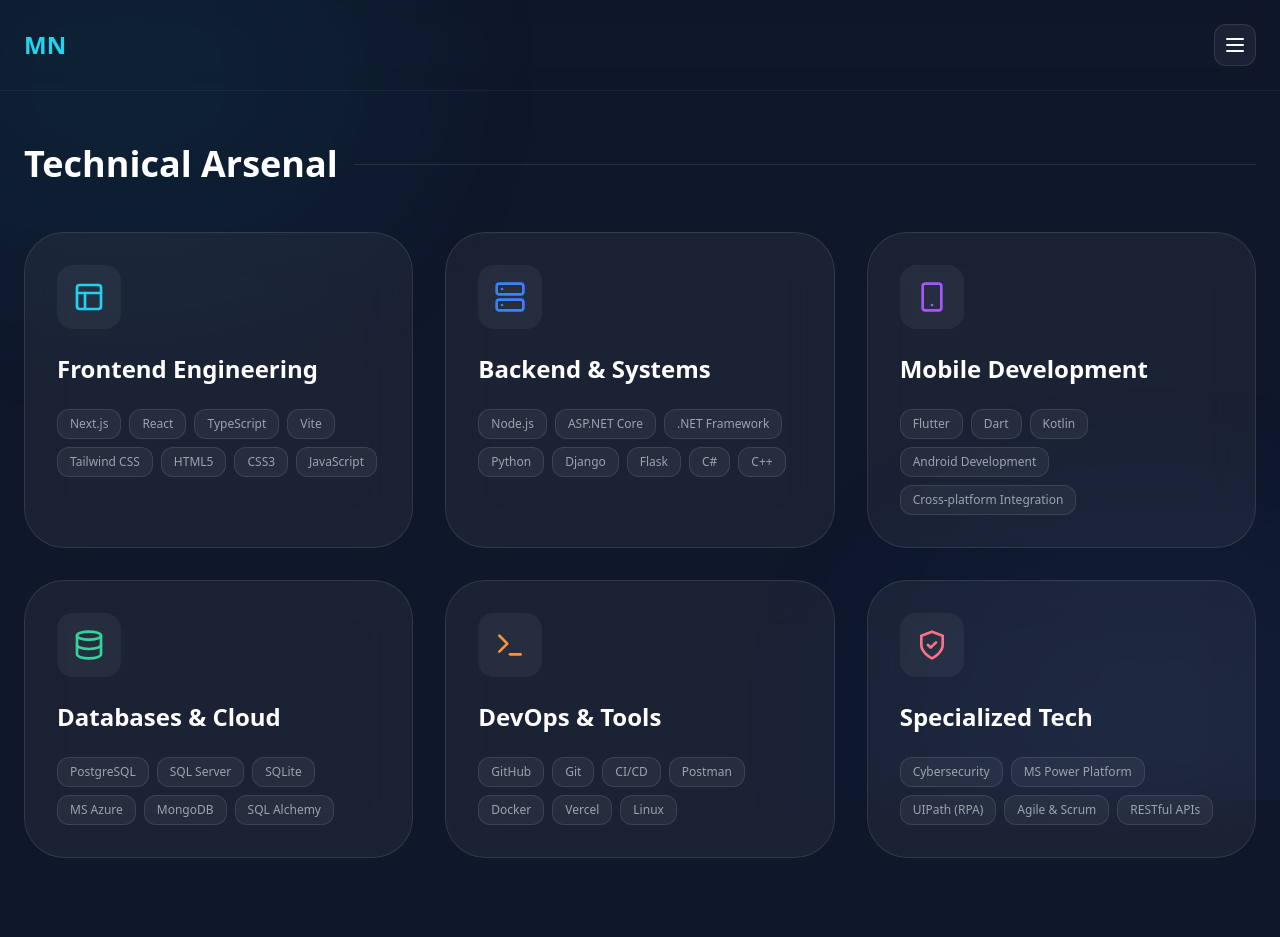
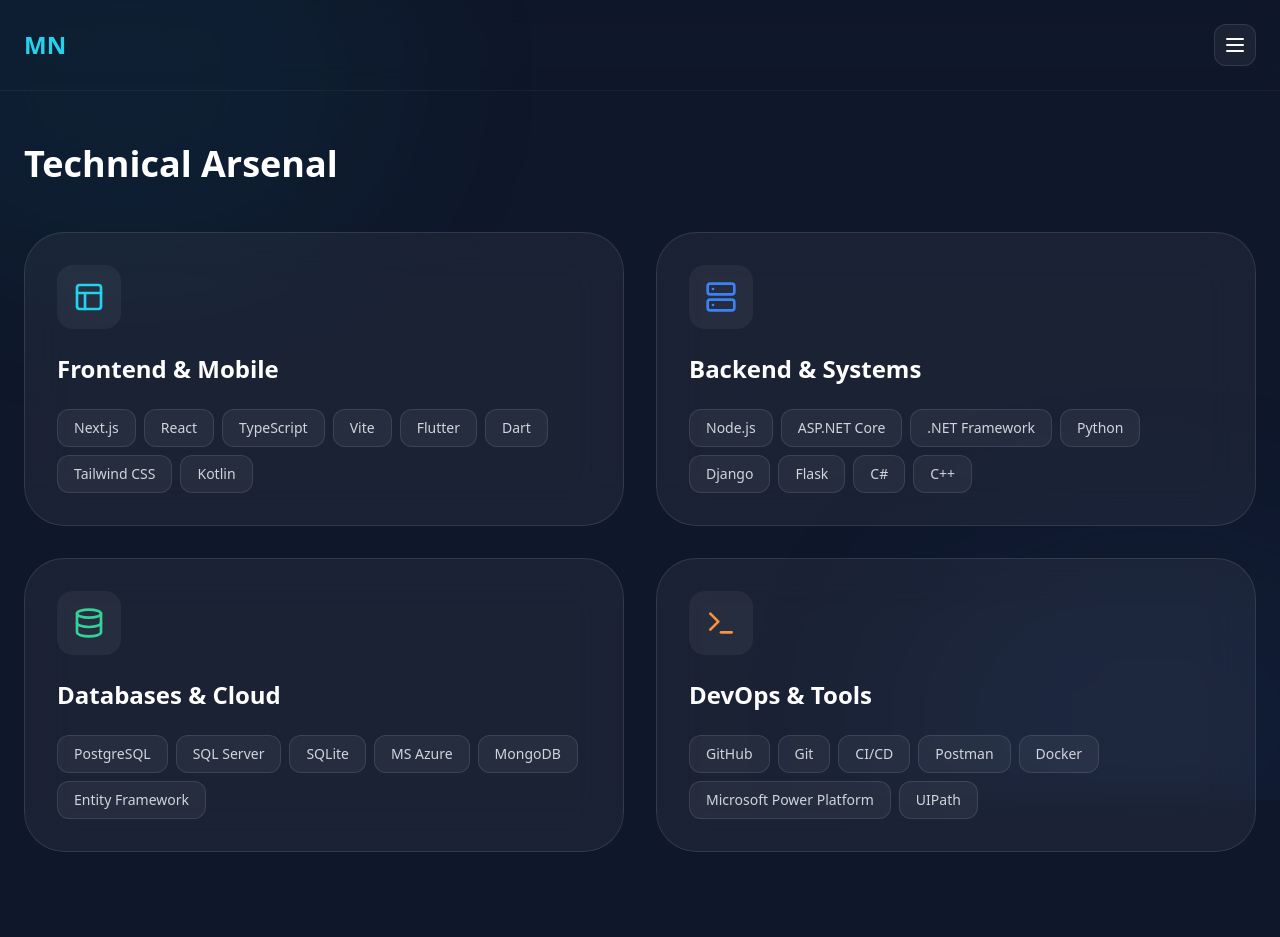
Before and after one commit to mthobisi30/portfolio, a React (Vite) app: page /skills in a window 1280 px wide. Shown: the top 937 px of the page. Built offline with nearby package versions, Linux system fonts and the light colour scheme.

Commit message:
Update Skills.jsx

```diff
--- a/src/pages/Skills.jsx
+++ b/src/pages/Skills.jsx
@@ -1,15 +1,12 @@
 import React from 'react';
-import {
-  Layout, Server, Database, Terminal,
-  Smartphone, ShieldCheck, Zap
-} from 'lucide-react';
+import { Layout, Server, Database, Terminal, Smartphone, ShieldCheck, Zap } from 'lucide-react';
 
 export default function Skills() {
   const skillCategories = [
     {
-      title: "Frontend Engineering",
+      title: "Frontend & Mobile",
       icon: Layout,
-      skills: ["Next.js", "React", "TypeScript", "Vite", "Tailwind CSS", "HTML5", "CSS3", "JavaScript"],
+      skills: ["Next.js", "React", "TypeScript", "Vite", "Flutter", "Dart", "Tailwind CSS", "Kotlin"],
       color: "text-cyan-400"
     },
     {
@@ -19,48 +16,32 @@
       color: "text-blue-500"
     },
     {
-      title: "Mobile Development",
-      icon: Smartphone,
-      skills: ["Flutter", "Dart", "Kotlin", "Android Development", "Cross-platform Integration"],
-      color: "text-purple-500"
-    },
-    {
       title: "Databases & Cloud",
       icon: Database,
-      skills: ["PostgreSQL", "SQL Server", "SQLite", "MS Azure", "MongoDB", "SQL Alchemy"],
+      skills: ["PostgreSQL", "SQL Server", "SQLite", "MS Azure", "MongoDB", "Entity Framework"],
       color: "text-emerald-400"
     },
     {
       title: "DevOps & Tools",
       icon: Terminal,
-      skills: ["GitHub", "Git", "CI/CD", "Postman", "Docker", "Vercel", "Linux"],
+      skills: ["GitHub", "Git", "CI/CD", "Postman", "Docker", "Microsoft Power Platform", "UIPath"],
       color: "text-orange-400"
-    },
-    {
-      title: "Specialized Tech",
-      icon: ShieldCheck,
-      skills: ["Cybersecurity", "MS Power Platform", "UIPath (RPA)", "Agile & Scrum", "RESTful APIs"],
-      color: "text-rose-400"
     }
   ];
 
   return (
     <div className="max-w-7xl mx-auto px-6 py-12 animate-fade-in">
-      <div className="flex items-center gap-4 mb-12">
-        <h2 className="text-4xl font-bold">Technical Arsenal</h2>
-        <div className="h-px flex-1 bg-white/10"></div>
-      </div>
-
-      <div className="grid md:grid-cols-2 lg:grid-cols-3 gap-8">
+      <h2 className="text-4xl font-bold mb-12 text-white">Technical Arsenal</h2>
+      <div className="grid md:grid-cols-2 lg:grid-cols-2 gap-8">
         {skillCategories.map((cat, i) => (
-          <div key={i} className="group bg-white/5 border border-white/10 p-8 rounded-[2.5rem] backdrop-blur-xl transition-all hover:bg-white/10 hover:-translate-y-2">
-            <div className={`p-4 rounded-2xl bg-white/5 w-fit mb-6 group-hover:scale-110 transition-transform ${cat.color}`}>
+          <div key={i} className="bg-white/5 border border-white/10 p-8 rounded-[2.5rem] backdrop-blur-xl transition-all hover:bg-white/10 hover:border-white/20">
+            <div className={`p-4 rounded-2xl bg-white/5 w-fit mb-6 ${cat.color}`}>
               <cat.icon size={32} />
             </div>
-            <h3 className="text-2xl font-bold mb-6">{cat.title}</h3>
+            <h3 className="text-2xl font-bold mb-6 text-white">{cat.title}</h3>
             <div className="flex flex-wrap gap-2">
               {cat.skills.map((skill, si) => (
-                <span key={si} className="px-3 py-1.5 bg-white/5 border border-white/10 rounded-xl text-xs text-gray-400 font-medium">
+                <span key={si} className="px-4 py-2 bg-white/5 border border-white/10 rounded-xl text-sm text-gray-300 font-medium hover:border-cyan-500/50 hover:text-white transition-colors">
                   {skill}
                 </span>
               ))}
@@ -68,14 +49,6 @@
           </div>
         ))}
       </div>
-
-      {/* Visual Indicator of Proficiency */}
-      <div className="mt-20 p-8 bg-cyan-500/5 border border-cyan-500/20 rounded-3xl flex items-center gap-6">
-        <Zap className="text-cyan-400 shrink-0" size={32} />
-        <p className="text-gray-300 italic">
-          "As the sole developer at Wesant Manufacturing, I specialize in full-cycle development—building the systems that drive business efficiency from the ground up."
-        </p>
-      </div>
     </div>
   );
 }
```
